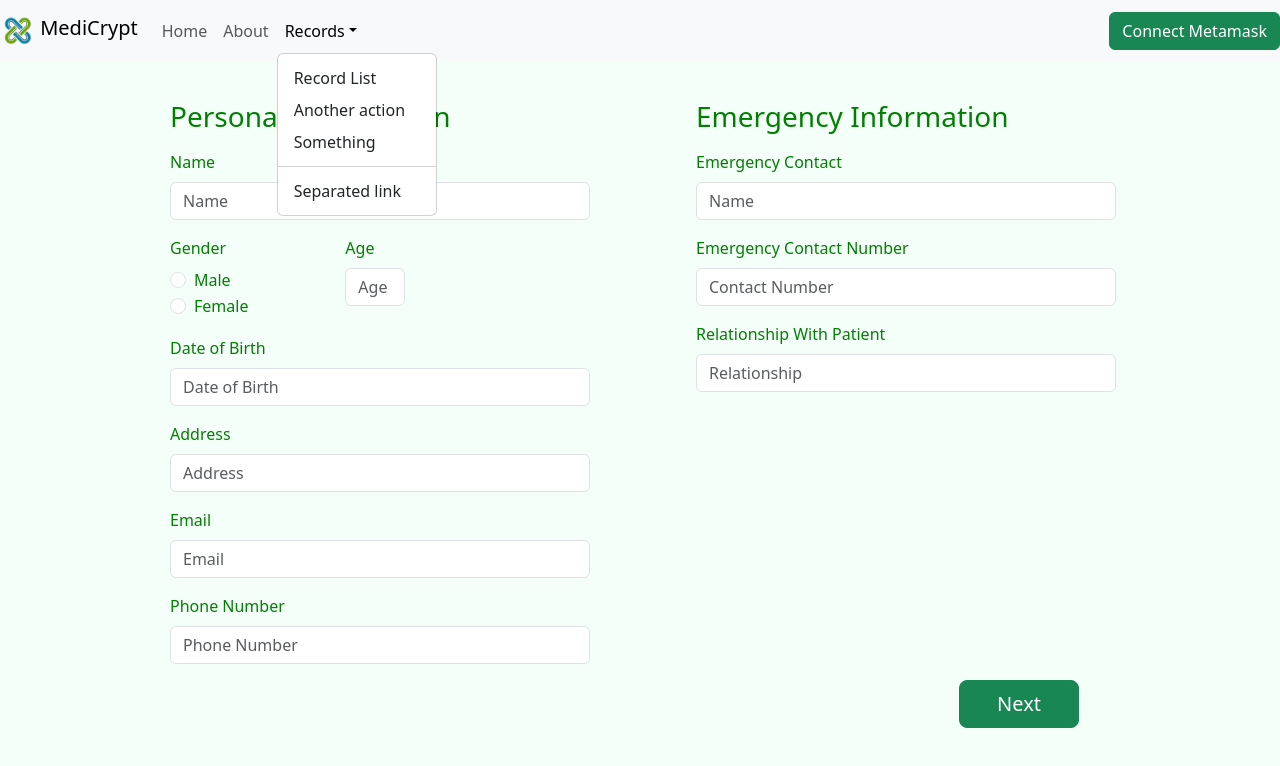
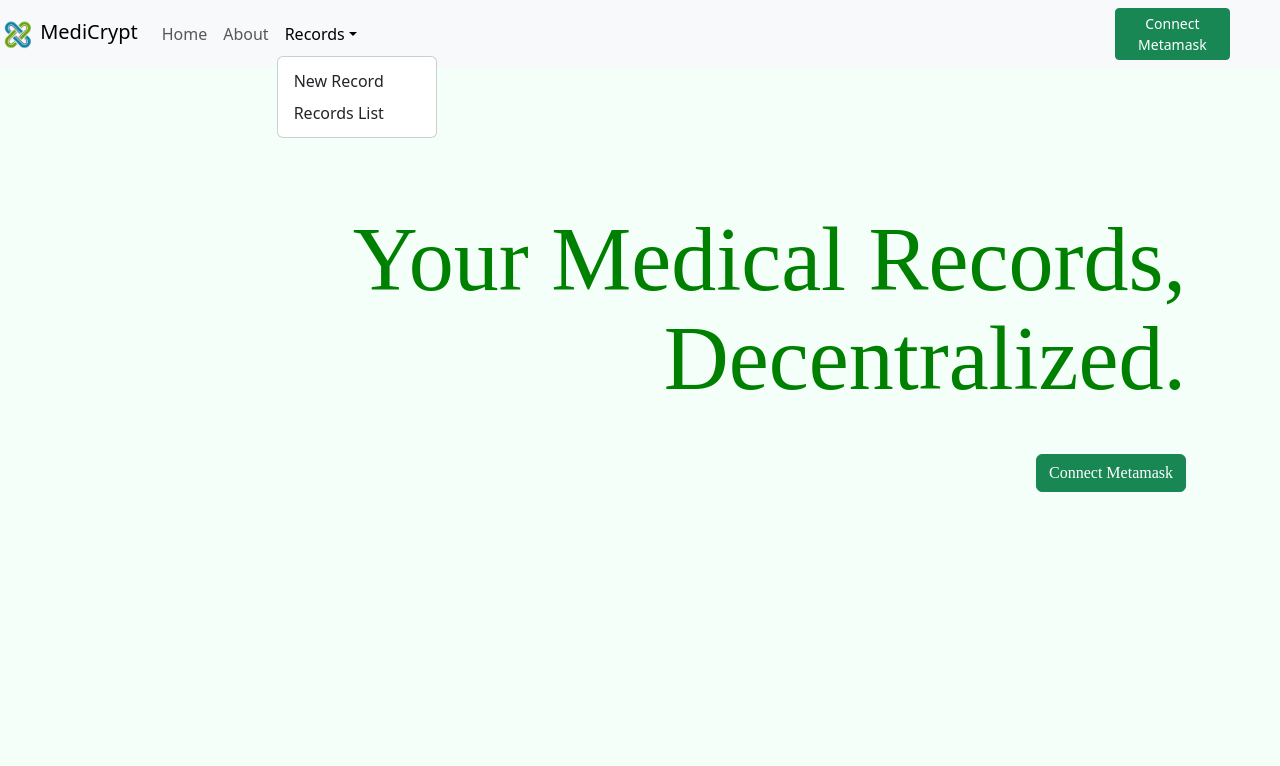
Before and after one commit to MKarloPilares/MediCrypt, a React (Vite) app: page / in a window 1280 px wide. Both pictures are taken after a click on the button "Records". Shown: the top 766 px of the page. Built offline with nearby package versions, Linux system fonts and the light colour scheme.

Commit message:
Home page and some other chnges

```diff
--- a/src/App.tsx
+++ b/src/App.tsx
@@ -1,5 +1,5 @@
 import React, {useState} from 'react';
-import {Container, Row, Col, Nav, Navbar, NavDropdown, Button, Form} from 'react-bootstrap';
+import {Container, Nav, Navbar, NavDropdown, Button} from 'react-bootstrap';
 import 'bootstrap/dist/css/bootstrap.min.css';
 import { ThemeProvider } from 'react-bootstrap';
 import PersInfo from './Components/Pages/PersonalInformation';
@@ -8,9 +8,10 @@ import VisitInfo from './Components/Pages/VisitInfo';
 import VisitHist from './Components/Pages/VisitHist';
 import RecList from './Components/Pages/RecordsList';
 import logo from './Components/Images/logo.png';
+import HomePage from './Components/Pages/Home';
 
 const App = () => {
-  const [currentPage, setCurrentPage] = useState(1);
+  const [currentPage, setCurrentPage] = useState(6);
 
 
   const nextPage = () => {
@@ -44,30 +45,25 @@ const App = () => {
             <Navbar.Toggle aria-controls="basic-navbar-nav" />
             <Navbar.Collapse id="basic-navbar-nav">
               <Nav className="me-auto">
-                <Nav.Link href="#home">Home</Nav.Link>
+                <Nav.Link onClick={() => setPage(6)}>Home</Nav.Link>
                 <Nav.Link href="#link">About</Nav.Link>
                 <NavDropdown title="Records" id="basic-nav-dropdown">
-                  <NavDropdown.Item onClick={() => setPage(5)}>Record List</NavDropdown.Item>
-                  <NavDropdown.Item href="#action/3.2">
-                    Another action
-                  </NavDropdown.Item>
-                  <NavDropdown.Item href="#action/3.3">Something</NavDropdown.Item>
-                  <NavDropdown.Divider />
-                  <NavDropdown.Item href="#action/3.4">
-                    Separated link
-                  </NavDropdown.Item>
+                  <NavDropdown.Item onClick={() => setPage(1)}>New Record</NavDropdown.Item>
+                  <NavDropdown.Item onClick={() => setPage(5)}>Records List </NavDropdown.Item>
                 </NavDropdown>
               </Nav>
             </Navbar.Collapse>
-              <Button variant='success' style={{position: 'sticky', left: '180%'}}>Connect Metamask</Button>
+              <Button size='sm' variant='success' style={{position: 'sticky', left: '180%', width: '9%', marginRight: '50px'}}>Connect Metamask</Button>
         </Navbar>
-      <body style={{overflowY: 'auto', boxSizing: 'border-box', display: '-ms-flexbox', backgroundColor: 'mintcream', position: 'fixed', padding: '0', margin: '0', width: '100%', height:'20px', bottom: '0px', color: 'green'}} >
+      <body style={{overflowY: 'auto', boxSizing: 'border-box', display: '-ms-flexbox', backgroundColor: 'mintcream',
+       position: 'fixed', padding: '0', margin: '0', width: '100%', height:'20px', bottom: '0px', color:'green', fontFamily: 'MontSerrat'}} >
         <Container style={{width: '100%', paddingLeft: '100px'}}>
             {currentPage === 1 && <PersInfo nextPage={nextPage} prevPage={prevPage}/>}
             {currentPage === 2 && <MedInfo nextPage={nextPage} prevPage={prevPage}/>}
             {currentPage === 3 && <VisitInfo nextPage={nextPage} prevPage={prevPage}/>}
             {currentPage === 4 && <VisitHist setCurrentPage={prevPage}/>}
             {currentPage === 5 && <RecList setPage={setPage}/>}
+            {currentPage === 6 && <HomePage setPage={setPage}/>}
         </Container>
       </body>
     </ThemeProvider>
--- /dev/null
+++ b/src/Components/Pages/Home.tsx
@@ -0,0 +1,38 @@
+import React, { useState } from 'react';
+import { Container } from 'react-bootstrap';
+import Button from 'react-bootstrap/Button';
+import 'bootstrap/dist/css/bootstrap.min.css';
+import {ThemeProvider} from 'react-bootstrap';
+
+
+const HomePage = ({setPage}) => {
+  const[showConnect, setShowConnect] = useState(true);
+  const[showTwoButs, setShowTwoButs] = useState(false);
+
+  const handleShowConnect = () => {
+    setShowConnect(!showConnect)
+  }
+
+  const handleShowTwoButs = () => {
+    setShowTwoButs(!showTwoButs)
+  }
+
+  return (
+    <ThemeProvider
+    breakpoints={['xxxl', 'xxl', 'xl', 'lg', 'md', 'sm', 'xs', 'xxs']}
+    minBreakpoint="xxs"
+  >
+      <Container style={{position: 'relative', top: '50px', height: '60vh'}}>
+          <h1 style={{textAlign: 'right', fontSize: '90px'}}>Your Medical Records, <p style={{textAlign: 'right'}}>Decentralized.</p></h1>
+          <Button variant='success' style={showConnect ? ({position: 'sticky', left: '87%', marginTop: '30px'}) : ({visibility: 'hidden'})}
+            onClick={() => {handleShowConnect(); handleShowTwoButs()}}>Connect Metamask</Button>
+          <Button variant='success' style={showTwoButs ? ({position: 'sticky', left: '71%', marginTop: '30px'}) : ({visibility: 'hidden'})}
+            onClick={() => setPage(1)}>Create Record</Button>
+          <Button variant='success' style={showTwoButs ? ({position: 'sticky', left: '87%', marginTop: '30px'}) : ({visibility: 'hidden'})}
+            onClick={() => setPage(5)}>Records List</Button>
+      </Container>
+  </ThemeProvider>
+  );
+};
+
+export default HomePage;
--- a/src/Components/Pages/PersonalInformation.tsx
+++ b/src/Components/Pages/PersonalInformation.tsx
@@ -9,7 +9,7 @@ import {ThemeProvider} from 'react-bootstrap';
 
 
 const PersInfo = ({nextPage, prevPage}) => {
-  const test = ['1', '2'];
+
   return (
     <ThemeProvider
     breakpoints={['xxxl', 'xxl', 'xl', 'lg', 'md', 'sm', 'xs', 'xxs']}
@@ -23,7 +23,7 @@ const PersInfo = ({nextPage, prevPage}) => {
             <p></p>
             <Form.Group className='mb-3' controlId='nameForm.ControlInput'>
               <Form.Label>Name</Form.Label>
-              <Form.Control placeholder='Name' style={{width: '420px'}}></Form.Control>
+              <Form.Control placeholder='Name' style={{width: '71%'}}></Form.Control>
             </Form.Group>
             <Row>
               <Col md='4'>
@@ -56,19 +56,19 @@ const PersInfo = ({nextPage, prevPage}) => {
             </Row>
             <Form.Group className='mb-3' controlId='nameForm.ControlInput'>
               <Form.Label>Date of Birth</Form.Label>
-              <Form.Control placeholder='Date of Birth' style={{width: '420px'}}></Form.Control>
+              <Form.Control placeholder='Date of Birth' style={{width: '71%'}}></Form.Control>
             </Form.Group>
             <Form.Group className='mb-3' controlId='nameForm.ControlInput'>
               <Form.Label>Address</Form.Label>
-              <Form.Control placeholder='Address' style={{width: '420px'}}></Form.Control>
+              <Form.Control placeholder='Address' style={{width: '71%'}}></Form.Control>
             </Form.Group>
             <Form.Group className='mb-3' controlId='nameForm.ControlInput'>
               <Form.Label>Email</Form.Label>
-              <Form.Control placeholder='Email' style={{width: '420px'}}></Form.Control>
+              <Form.Control placeholder='Email' style={{width: '71%'}}></Form.Control>
             </Form.Group>
             <Form.Group className='mb-3' controlId='nameForm.ControlInput'>
               <Form.Label>Phone Number</Form.Label>
-              <Form.Control placeholder='Phone Number' style={{width: '420px'}}></Form.Control>
+              <Form.Control placeholder='Phone Number' style={{width: '71%'}}></Form.Control>
             </Form.Group>
           </Form>
         </Col>
@@ -79,15 +79,15 @@ const PersInfo = ({nextPage, prevPage}) => {
           <p></p>
             <Form.Group className='mb-3' controlId='nameForm.ControlInput'>
               <Form.Label>Emergency Contact</Form.Label>
-              <Form.Control placeholder='Name' style={{width: '420px'}}></Form.Control>
+              <Form.Control placeholder='Name' style={{width: '71%'}}></Form.Control>
             </Form.Group>
             <Form.Group className='mb-3' controlId='nameForm.ControlInput'>
               <Form.Label>Emergency Contact Number</Form.Label>
-              <Form.Control placeholder='Contact Number' style={{width: '420px'}}></Form.Control>
+              <Form.Control placeholder='Contact Number' style={{width: '71%'}}></Form.Control>
             </Form.Group>
             <Form.Group className='mb-3' controlId='nameForm.ControlInput'>
               <Form.Label>Relationship With Patient</Form.Label>
-              <Form.Control placeholder='Relationship' style={{width: '420px'}}></Form.Control>
+              <Form.Control placeholder='Relationship' style={{width: '71%'}}></Form.Control>
             </Form.Group>
           </Form>
         </Col>
--- a/src/Components/Pages/RecordsList.tsx
+++ b/src/Components/Pages/RecordsList.tsx
@@ -67,8 +67,8 @@ const RecList = ({setPage}) => {
           <ListGroup.Item>
             <Col>
             {data}
-            <Button size='sm' variant="success" style={{position: 'sticky', left: '70%'}} onClick={() => setPage(1)}>OPEN RECORD</Button>
-            <Button size='sm' variant="success" style={{position: 'sticky', left: '80%'}} onClick={handleShareShow}>SHARE ACCESS</Button>
+            <Button size='sm' variant="success" style={{position: 'sticky', left: '67%', width: '12%'}} onClick={() => setPage(1)}>OPEN RECORD</Button>
+            <Button size='sm' variant="success" style={{position: 'sticky', left: '80%', width: '12%'}} onClick={handleShareShow}>SHARE ACCESS</Button>
             </Col>
           </ListGroup.Item>
         </ListGroup>
--- a/src/Components/Pages/VisitHist.tsx
+++ b/src/Components/Pages/VisitHist.tsx
@@ -24,7 +24,7 @@ const VisitHist = ({setCurrentPage}) => {
             <p></p>
             <p></p>
             {VisitHist.map((data: any) =>
-              <Card style={{width: '18rem'}}>
+              <Card style={{width: '18rem', marginBottom: '30px'}}>
                 <Card.Body>
                     <ListGroup variant='flush'>
                       <ListGroup.Item>{data}</ListGroup.Item>
@@ -46,7 +46,7 @@ const VisitHist = ({setCurrentPage}) => {
           <p></p>
           <p></p>
           {FacHist.map((data: any) =>
-            <Card style={{width: '18rem'}}>
+            <Card style={{width: '18rem', marginBottom: '154px'}}>
               <Card.Body>
                   <ListGroup variant='flush'>
                     <ListGroup.Item>{data}</ListGroup.Item>
--- a/src/Components/Pages/VisitInfo.tsx
+++ b/src/Components/Pages/VisitInfo.tsx
@@ -23,7 +23,7 @@ const VisitInfo = ({nextPage, prevPage}) => {
             <p></p>
             <Form.Group className='mb-3' controlId='chiefComplaintForm.ControlInput'>
               <Form.Label>Chief Complaint</Form.Label>
-              <Form.Control placeholder='Chief Complaint' style={{width: '420px'}}></Form.Control>
+              <Form.Control placeholder='Chief Complaint' style={{width: '71%'}}></Form.Control>
             </Form.Group>
                 <Form.Label>Patient Type</Form.Label>
                 {['radio'].map((type) => (
@@ -46,19 +46,19 @@ const VisitInfo = ({nextPage, prevPage}) => {
                 ))}
             <Form.Group className='mb-3' controlId='hostDateForm.ControlInput'>
               <Form.Label>Date of Hospitalization</Form.Label>
-              <Form.Control placeholder='Date of Hospitalization  ' style={{width: '420px'}}></Form.Control>
+              <Form.Control placeholder='Date of Hospitalization  ' style={{width: '71%'}}></Form.Control>
             </Form.Group>
             <Form.Group className='mb-3' controlId='diagnosisForm.ControlInput'>
               <Form.Label>Diagnosis</Form.Label>
-              <Form.Control placeholder='Diagnosis' style={{width: '420px'}}></Form.Control>
+              <Form.Control placeholder='Diagnosis' style={{width: '71%'}}></Form.Control>
             </Form.Group>
             <Form.Group className='mb-3' controlId='procDoneForm.ControlInput'>
               <Form.Label>Procedure Done</Form.Label>
-              <Form.Control placeholder='Procedure' style={{width: '420px'}}></Form.Control>
+              <Form.Control placeholder='Procedure' style={{width: '71%'}}></Form.Control>
             </Form.Group>
             <Form.Group className='mb-3' controlId='prognosisForm.ControlInput'>
               <Form.Label>Prognosis</Form.Label>
-              <Form.Control placeholder='Prognosis' style={{width: '420px'}}></Form.Control>
+              <Form.Control placeholder='Prognosis' style={{width: '71%'}}></Form.Control>
             </Form.Group>
           </Form>
         </Col>
@@ -69,15 +69,15 @@ const VisitInfo = ({nextPage, prevPage}) => {
           <p></p>
             <Form.Group className='mb-3' controlId='FacNameForm.ControlInput'>
               <Form.Label>Facility Name</Form.Label>
-              <Form.Control placeholder='Name' style={{width: '420px'}}></Form.Control>
+              <Form.Control placeholder='Name' style={{width: '71%'}}></Form.Control>
             </Form.Group>
             <Form.Group className='mb-3' controlId='FacContactForm.ControlInput'>
               <Form.Label>Facility Contact Number</Form.Label>
-              <Form.Control placeholder='Contact Number' style={{width: '420px'}}></Form.Control>
+              <Form.Control placeholder='Contact Number' style={{width: '71%'}}></Form.Control>
             </Form.Group>
             <Form.Group className='mb-3' controlId='FacAddForm.ControlInput'>
               <Form.Label>Facility Address</Form.Label>
-              <Form.Control placeholder='Address' style={{width: '420px'}}></Form.Control>
+              <Form.Control placeholder='Address' style={{width: '71%'}}></Form.Control>
             </Form.Group>
           </Form>
         </Col>
```
